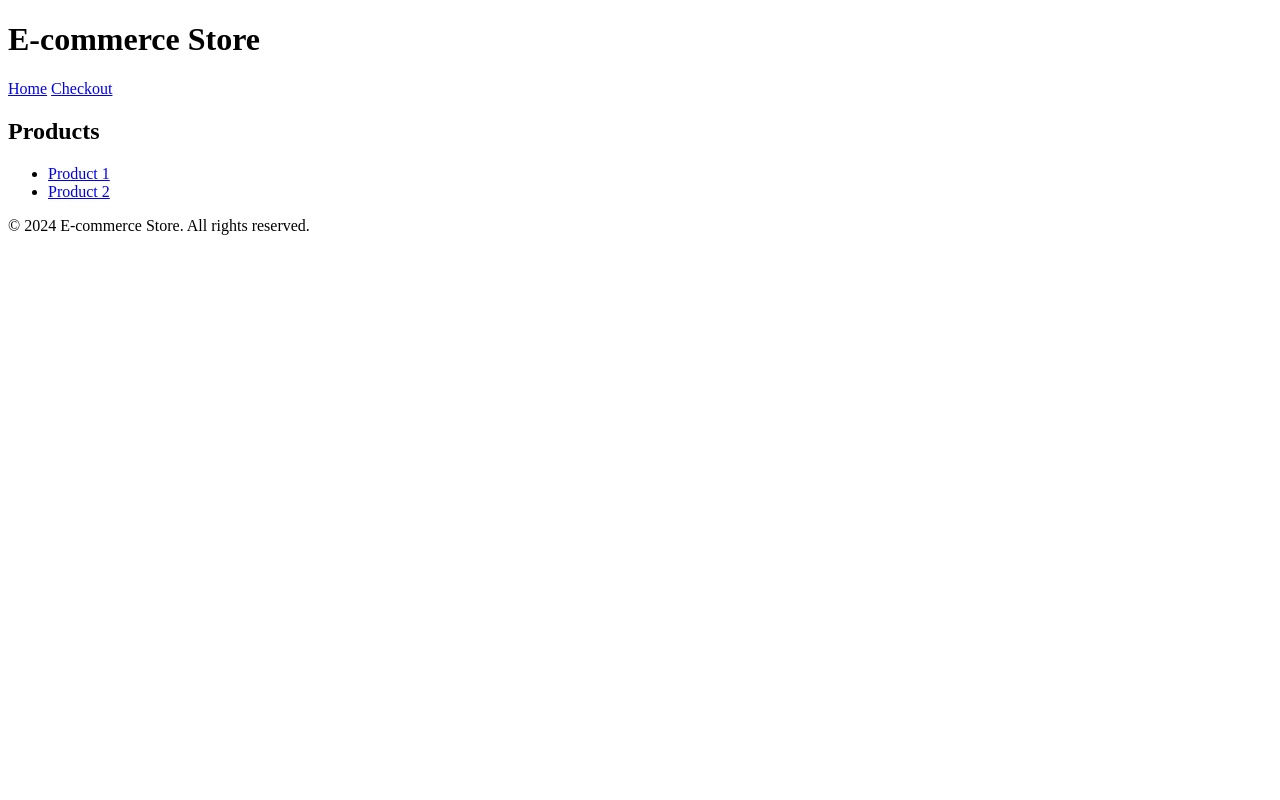
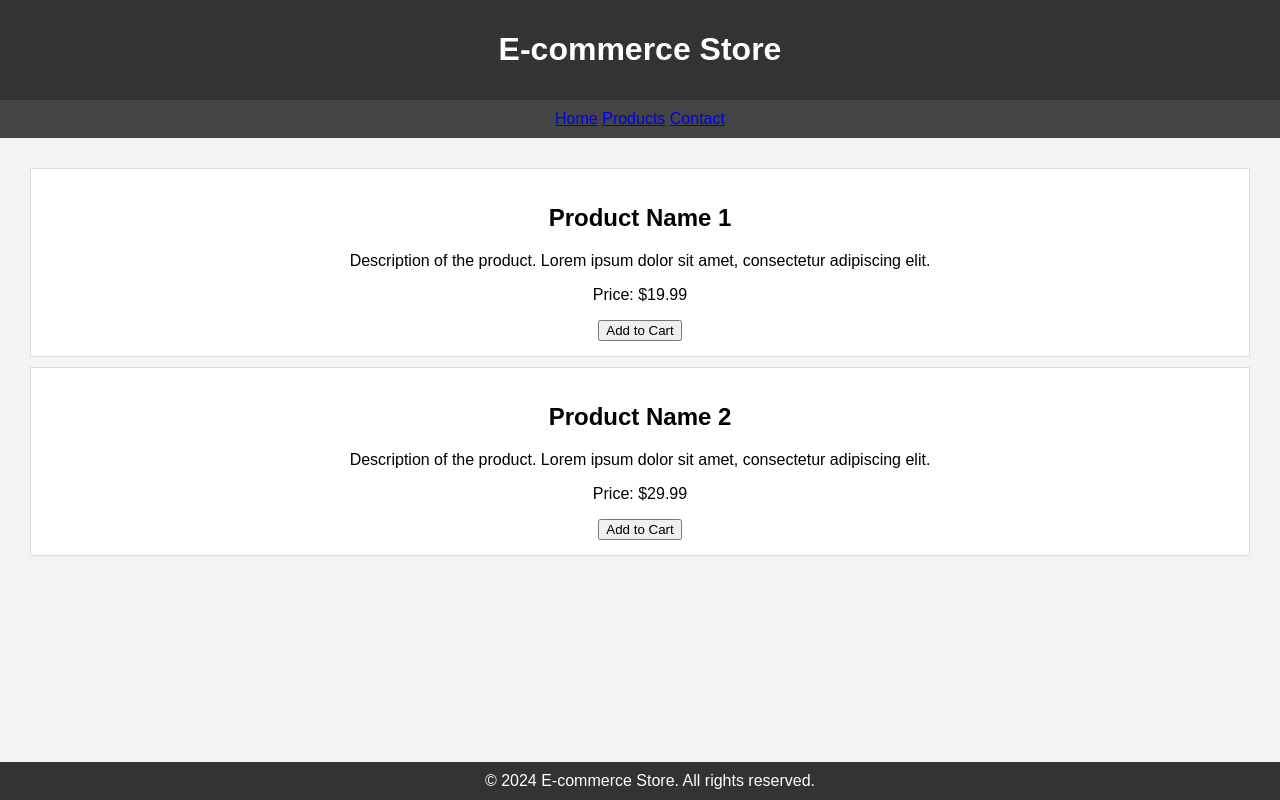
Before and after one commit to kushalsharma76/ecom, a plain HTML site: page index.html in a window 1280 px wide. Drawn offline with Linux system fonts and the light colour scheme.

Commit message:
Update index.html

```diff
--- a/index.html
+++ b/index.html
@@ -1,12 +1,53 @@
-<!-- index.html -->
-
 <!DOCTYPE html>
 <html lang="en">
 <head>
     <meta charset="UTF-8">
     <meta name="viewport" content="width=device-width, initial-scale=1.0">
     <title>E-commerce Store</title>
-    <link rel="stylesheet" href="styles.css">
+    <style>
+        body {
+            font-family: 'Arial', sans-serif;
+            margin: 0;
+            padding: 0;
+            background-color: #f4f4f4;
+        }
+
+        header {
+            background-color: #333;
+            color: #fff;
+            padding: 10px;
+            text-align: center;
+        }
+
+        nav {
+            background-color: #444;
+            color: #fff;
+            padding: 10px;
+            text-align: center;
+        }
+
+        section {
+            padding: 20px;
+        }
+
+        .product {
+            border: 1px solid #ddd;
+            background-color: #fff;
+            margin: 10px;
+            padding: 15px;
+            text-align: center;
+        }
+
+        footer {
+            background-color: #333;
+            color: #fff;
+            padding: 10px;
+            text-align: center;
+            position: fixed;
+            bottom: 0;
+            width: 100%;
+        }
+    </style>
 </head>
 <body>
 
@@ -16,16 +57,27 @@
 
     <nav>
         <a href="index.html">Home</a>
-        <a href="checkout.html">Checkout</a>
+        <a href="product.html">Products</a>
+        <a href="contact.html">Contact</a>
     </nav>
 
     <section>
-        <h2>Products</h2>
-        <ul>
-            <li><a href="product1.html">Product 1</a></li>
-            <li><a href="product2.html">Product 2</a></li>
-            <!-- Add more products as needed -->
-        </ul>
+        <div class="product">
+            <h2>Product Name 1</h2>
+            <p>Description of the product. Lorem ipsum dolor sit amet, consectetur adipiscing elit.</p>
+            <p>Price: $19.99</p>
+            <button>Add to Cart</button>
+        </div>
+
+        <div class="product">
+            <h2>Product Name 2</h2>
+            <p>Description of the product. Lorem ipsum dolor sit amet, consectetur adipiscing elit.</p>
+            <p>Price: $29.99</p>
+            <button>Add to Cart</button>
+        </div>
+
+        <!-- Add more product entries as needed -->
+
     </section>
 
     <footer>
```
